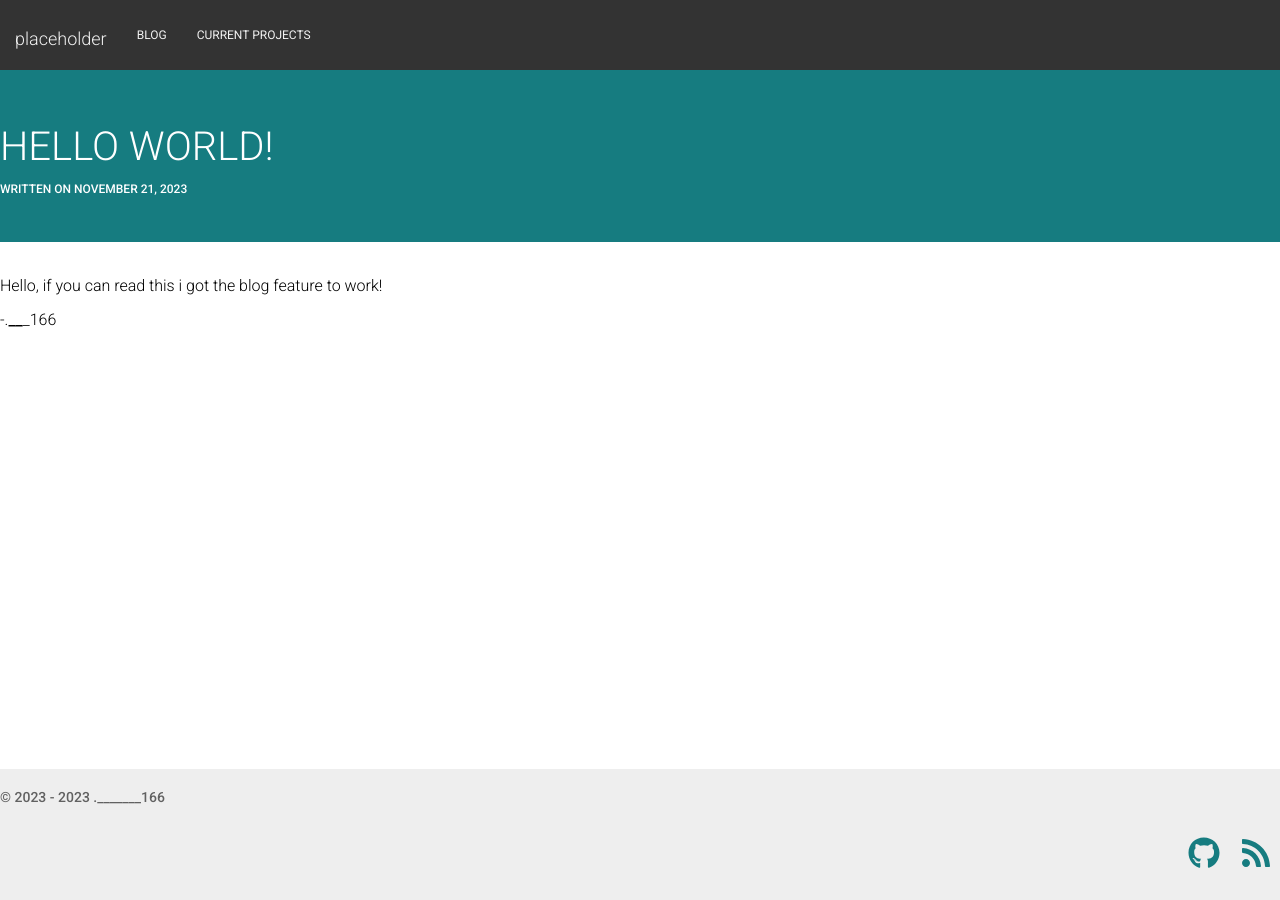
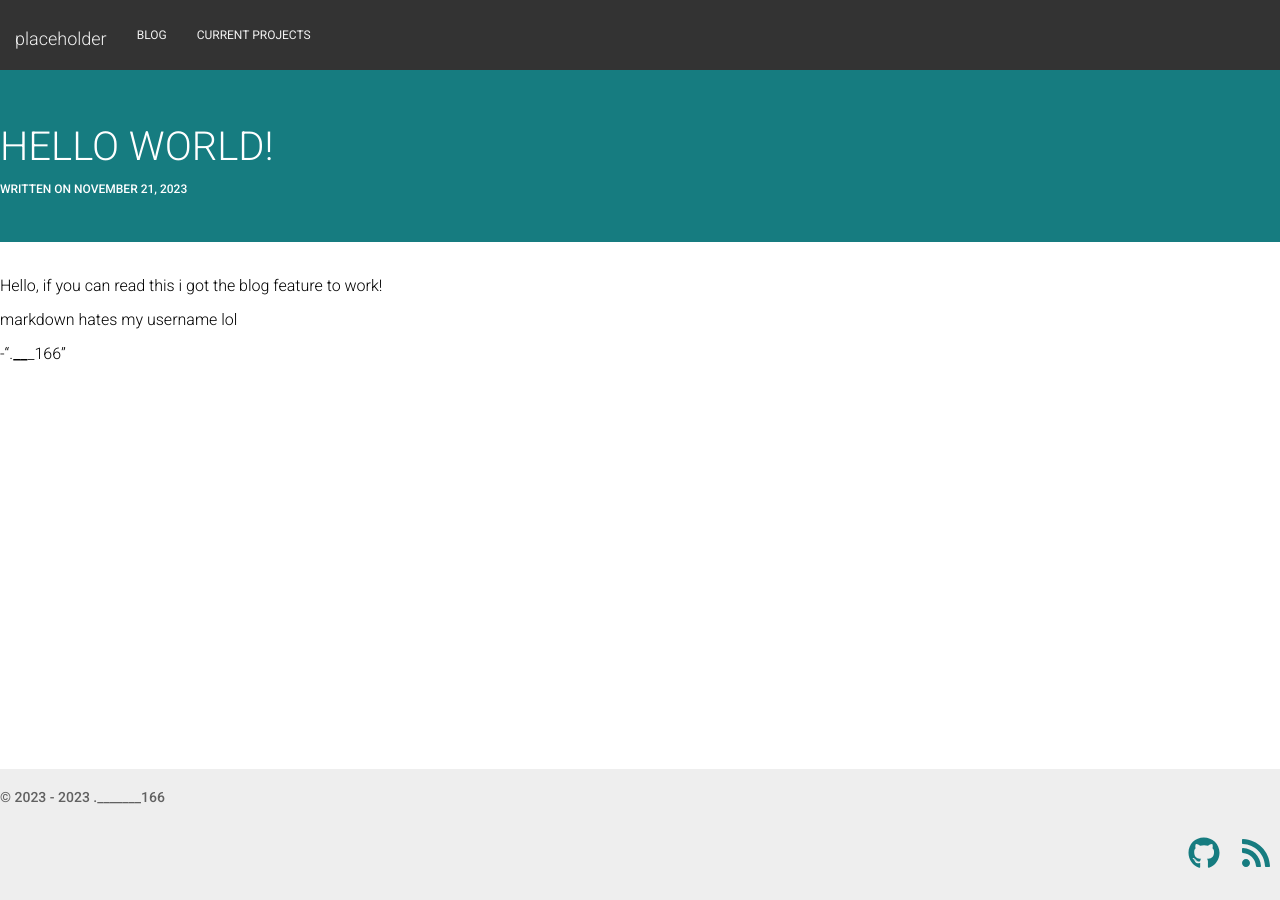
Before and after one commit to dot166/dot166.github.io, a Jekyll site: the page built from _posts/blog/2023-11-21-Hello-World.md, in a window 1280 px wide. Built offline with Jekyll 4.4.1, drawn with Linux system fonts in a browser that asks for light colours.

Commit message:
Update 2023-11-21-Hello-World.md

```diff
--- a/_posts/blog/2023-11-21-Hello-World.md
+++ b/_posts/blog/2023-11-21-Hello-World.md
@@ -7,4 +7,6 @@ excerpt: Testing!.
 
 Hello, if you can read this i got the blog feature to work!
 
--._______166
+markdown hates my username lol
+
+-"._______166"
```
